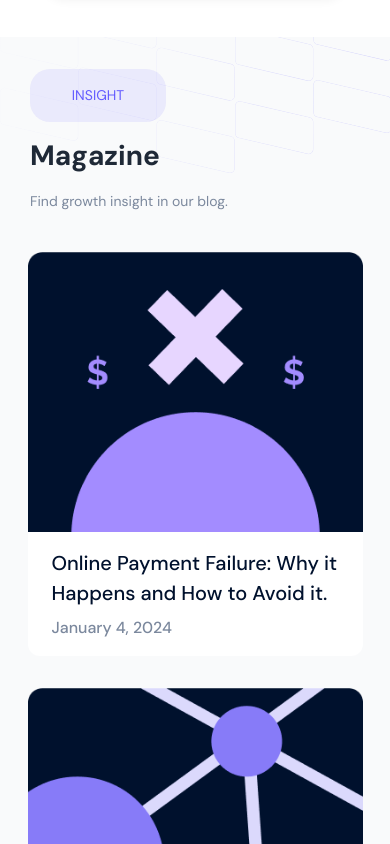
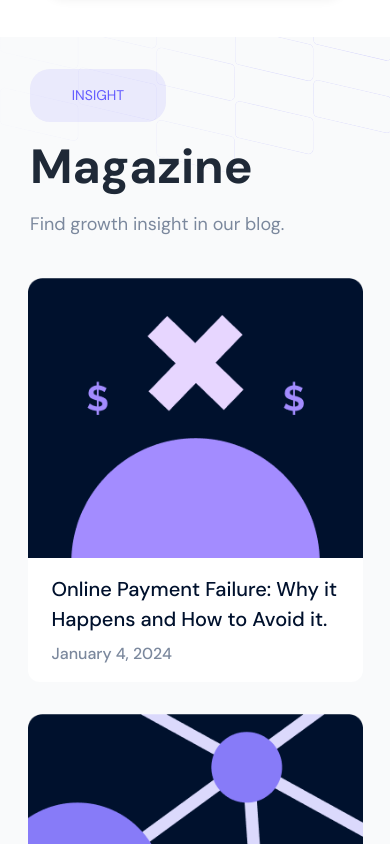
Before and after one commit to KyuzenDev/landing-page, a React (Vite) app: page / in a window 390 px wide. Shown: the part 4640-5484 px from the top of the page. Built offline with nearby package versions, Linux system fonts and the light colour scheme.

Commit message:
17/02/2025

```diff
--- a/src/styles/Blog.css
+++ b/src/styles/Blog.css
@@ -101,15 +101,6 @@
 }
 
 @media (max-width: 1250px) {
-  .blog-title {
-    font-size: 36px;
-    line-height: 44px;
-  }
-
-  .blog-subtitle {
-    font-size: 16px;
-    line-height: 24px;
-  }
 
   .blog-cards {
     display: flex;
@@ -148,16 +139,6 @@
     gap: 32px;
   }
 
-  .blog-title {
-    font-size: 28px;
-    line-height: 36px;
-  }
-
-  .blog-subtitle {
-    font-size: 14px;
-    line-height: 22px;
-  }
-
   .blog-card {
     max-width: 70%;
     min-width: 335px;
--- a/src/styles/Testimony.css
+++ b/src/styles/Testimony.css
@@ -184,16 +184,6 @@
     padding: 64px 20px;
   }
 
-  .testimony-title {
-    font-size: 32px;
-    line-height: 40px;
-  }
-
-  .testimony-subtitle {
-    font-size: 16px;
-    line-height: 24px;
-  }
-
   .testimony-cards {
     display: flex;
     flex-direction: column;
```
